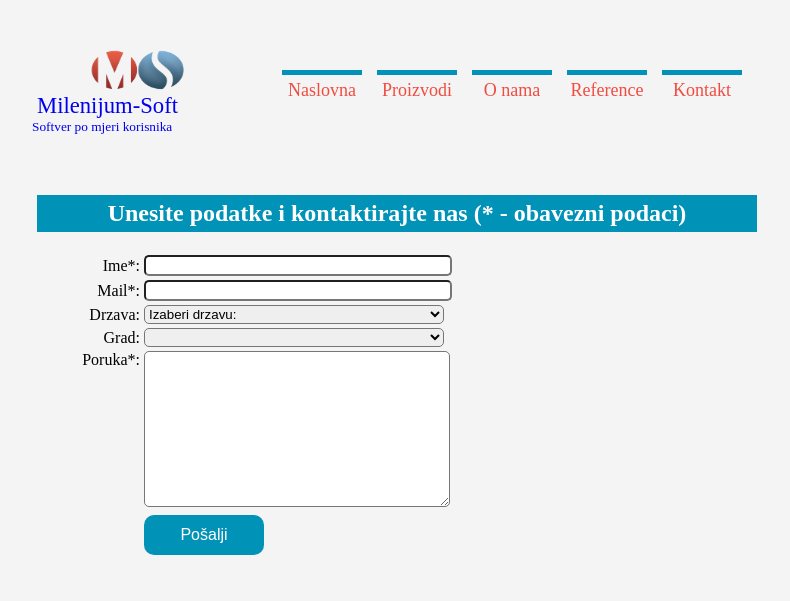
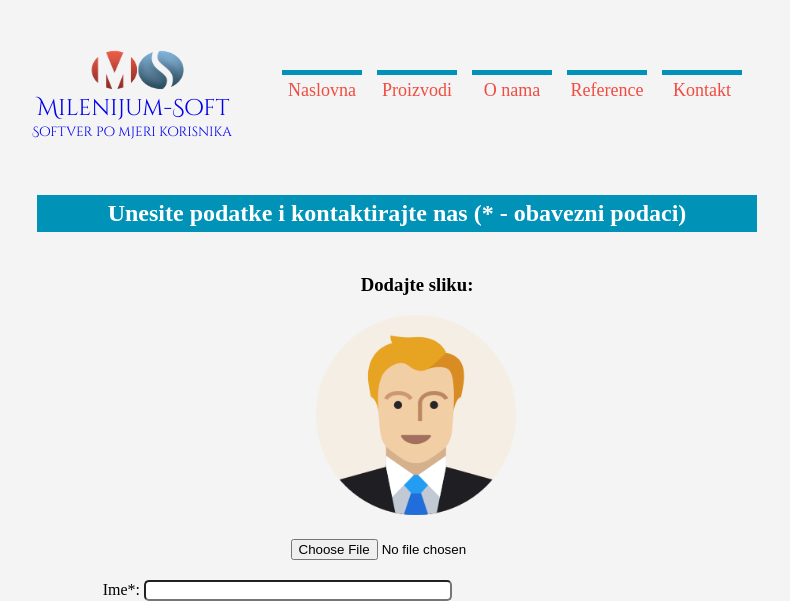
Before and after one commit to FarukLjuca/WT2015WebStorm, a plain HTML site: page Milenijum-Soft/Kontakt.html in a window 1280 px wide. Shown: the top 601 px of the page, without its empty margins (243-1033 px from the left). Drawn offline with Linux system fonts and the light colour scheme.

Commit message:
Dodao dodavanje slike i favicon

```diff
--- a/Milenijum-Soft/Kontakt.html
+++ b/Milenijum-Soft/Kontakt.html
@@ -4,6 +4,7 @@
     <meta charset="UTF-8">
     <title>Milenijum-Soft d.o.o. | Kontakt</title>
     <link href="ostalo/stil.css" rel="stylesheet" type="text/css">
+    <link rel="icon" href="slike/favicon.png">
     <!-- <script src="https://ajax.googleapis.com/ajax/libs/jquery/2.1.3/jquery.min.js"></script> -->
     <script src="skripte/jquery-2.1.3.js"></script>
     <script src = "skripte/gradovi.js"></script>
@@ -42,6 +43,19 @@
         <h2 class="podnaslov">Unesite podatke i kontaktirajte nas (* - obavezni podaci)</h2>
         <form action="kontakt.php" method="post">
             <table id="kontakt-tabela">
+                <tr>
+                    <td align="center" colspan="3">
+                        <h3>Dodajte sliku:</h3>
+                        <img src="slike/korisnik.png" id="kontakt_slikaKorisnika" alt="User image that can be uploaded">
+                    </td>
+                </tr>
+                <tr>
+                    <td align="center" colspan="3">
+                        <p>
+                            <input type="file">
+                        </p>
+                    </td>
+                </tr>
                 <tr>
                     <td class="naziv">
                         Ime*:
--- a/Milenijum-Soft/ostalo/stil.css
+++ b/Milenijum-Soft/ostalo/stil.css
@@ -1,4 +1,4 @@
-/*@import url(http://fonts.googleapis.com/css?family=Cinzel+Decorative);*/
+@import url(http://fonts.googleapis.com/css?family=Cinzel+Decorative);
 
 #meni {
     list-style-type: none;
@@ -13,7 +13,7 @@ header {
     float: left;
     width: 200px;
     height: 50px;
-    /*font-family: 'Cinzel Decorative', cursive;*/
+    font-family: 'Cinzel Decorative', cursive;
     font-size: 17pt;
     position: relative;
     top: 40px;
@@ -208,7 +208,6 @@ footer {
 }
 
 /*******************                   CSS kontakt forma                       ***************************/
-
 #kontakt-main {
     float: left;
     width: 720px;
@@ -265,7 +264,9 @@ footer {
     width: 80px;
     text-align: right;
 }
-
+img#kontakt_slikaKorisnika {
+    height: 200px;
+}
 
 
 #proizvodi-main {
--- a/Milenijum-Soft/skripte/KontaktForma.js
+++ b/Milenijum-Soft/skripte/KontaktForma.js
@@ -58,7 +58,7 @@ $(document).ready(function(){
         }
 
         if (true == sveValidno) {
-            posalji.type="submit";
+            posalji.type = "submit";
         }
     });
 });
```
Also changed, not shown: Milenijum-Soft/O nama.html (+1 -0 lines), Milenijum-Soft/Proizvodi.html (+1 -0 lines), Milenijum-Soft/Reference.html (+1 -0 lines), Milenijum-Soft/index.html (+1 -0 lines), Milenijum-Soft/slike/favicon.png (added), Milenijum-Soft/slike/korisnik.png (added).
